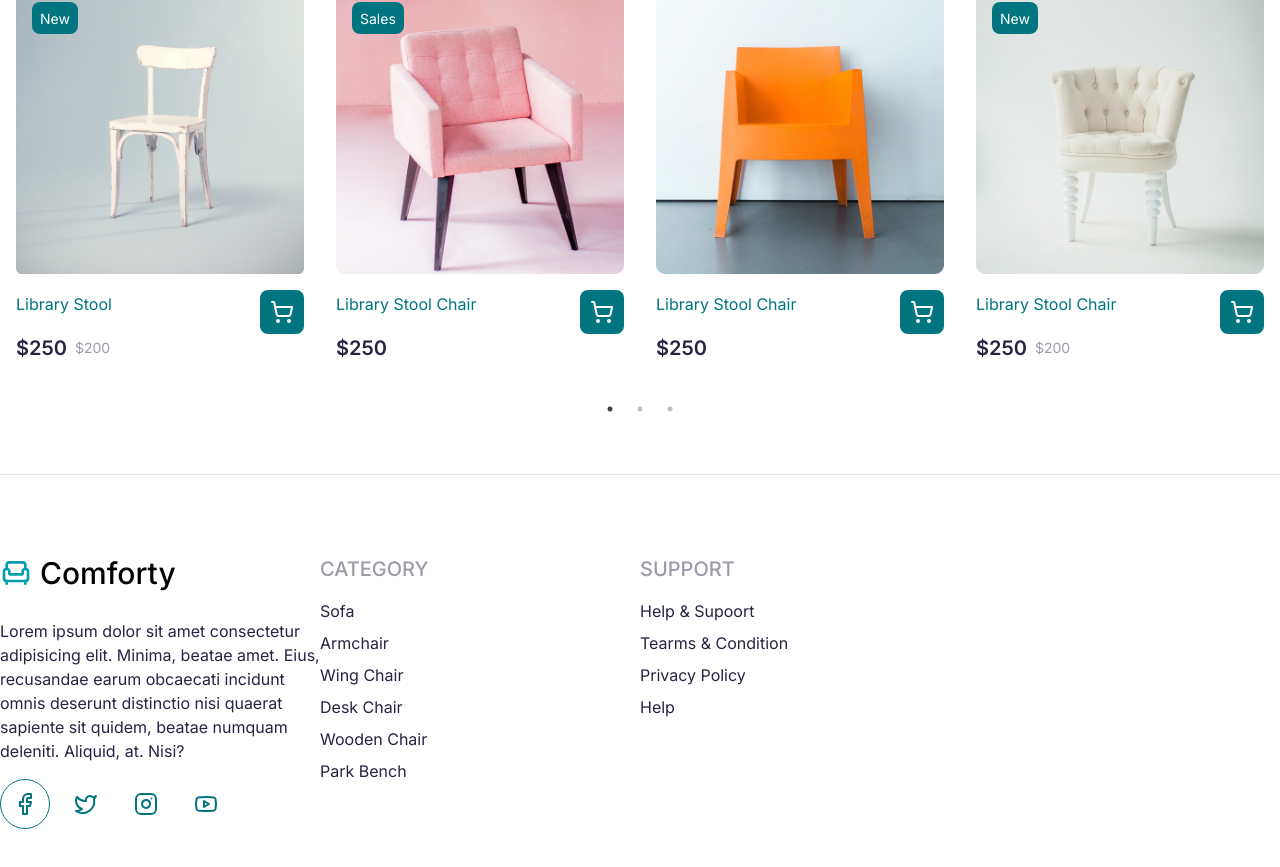
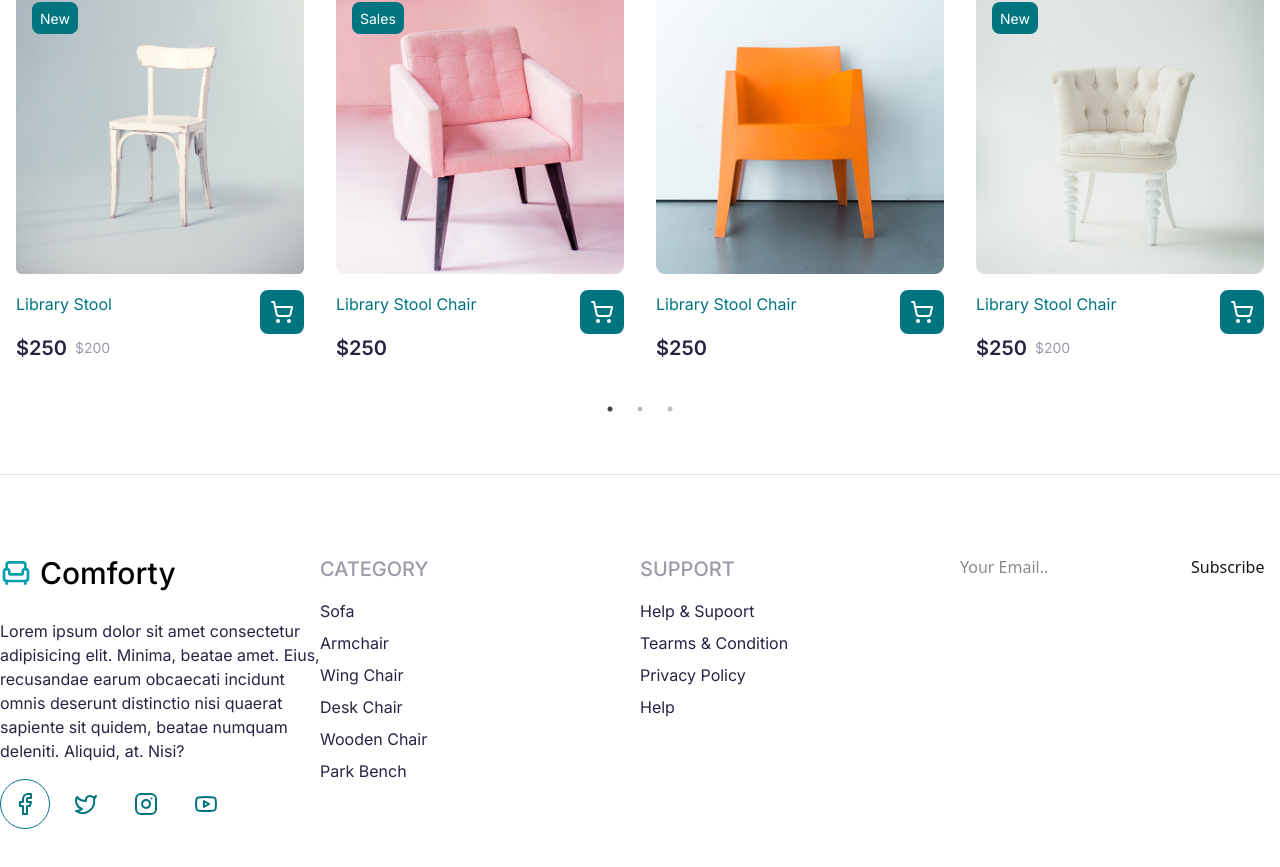
Before and after one commit to bdancost/ecommerce_app, a React (Vite) app: page / in a window 1280 px wide. Shown: the part 4487-5354 px from the top of the page. Built offline with nearby package versions, Linux system fonts and the light colour scheme.

Commit message:
Ajustes no footer

```diff
--- a/src/Components/Footer/Footer.jsx
+++ b/src/Components/Footer/Footer.jsx
@@ -86,6 +86,13 @@ const Footer = () => {
                 </li>
               </ul>
             </div>
+
+            <div className="newsletter">
+              <form action="#">
+                <input type="email" placeholder="Your Email.." />
+                <button type="submit">Subscribe</button>
+              </form>
+            </div>
           </div>
         </div>
       </div>
```
